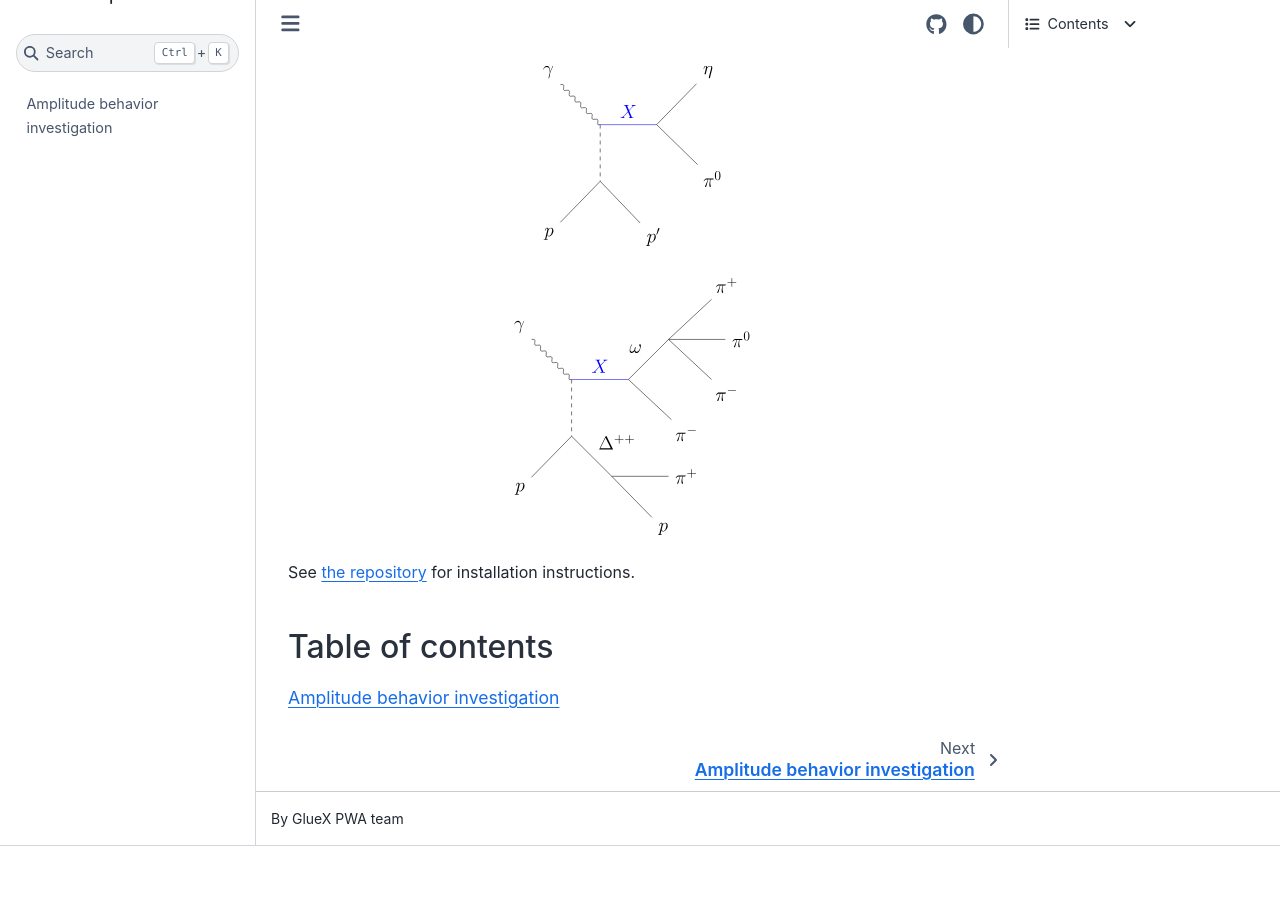
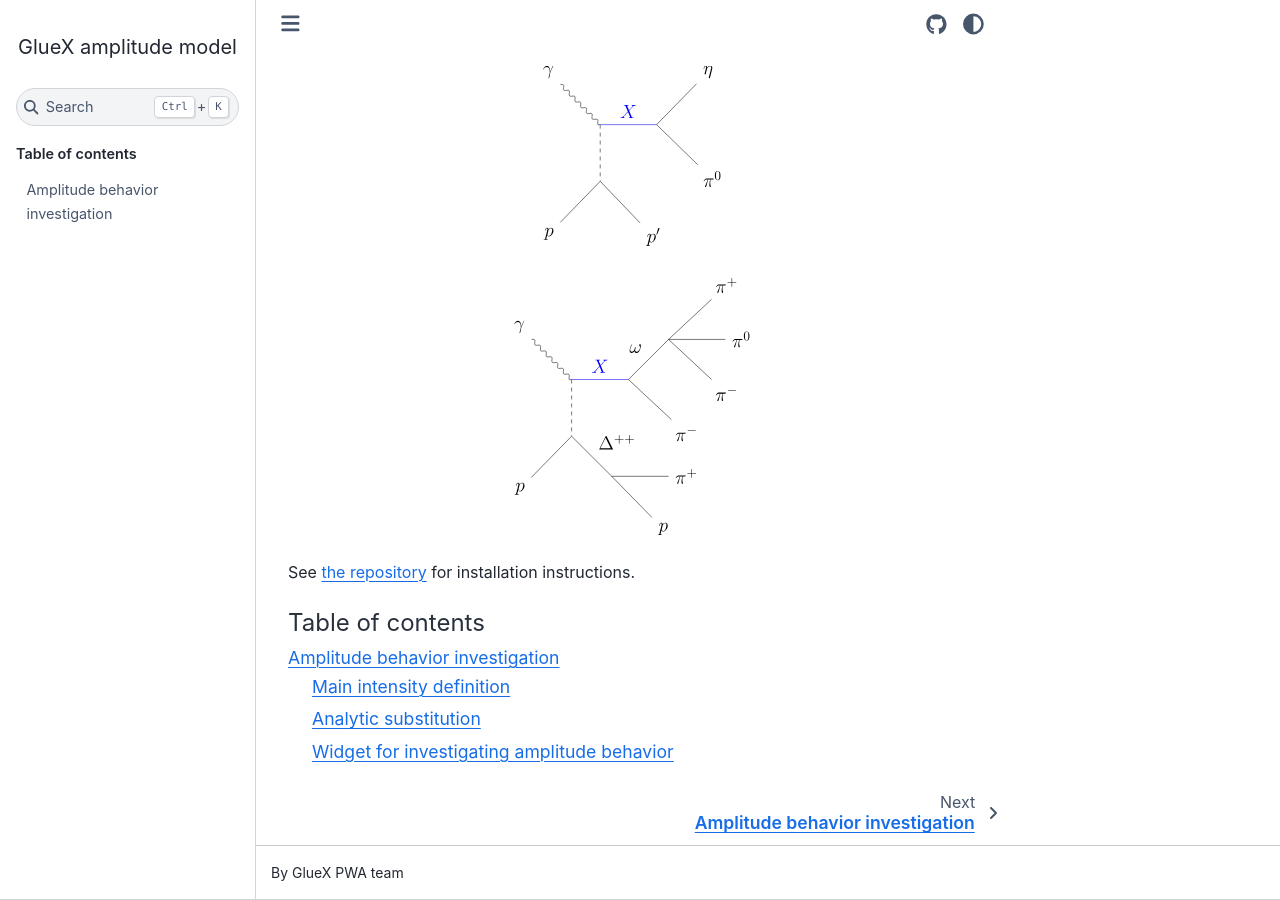
Before and after one commit to ComPWA/gluex-amplitude, a Sphinx documentation site: the page built from docs/index.md, in a window 1280 px wide and 900 px high, scrolled down 581 px. Built offline with Sphinx 7.4.7 and the Sphinx Book theme 1.1.4, drawn with Linux system fonts in a browser that asks for light colours; before the commit the page ends 1427 px from its top, so only the background shows below that.

Commit message:
MAINT: remove `sphinx-external-toc`

````diff
--- a/docs/_toc.yml
+++ /dev/null
@@ -1,4 +0,0 @@
-format: jb-book
-root: index
-chapters:
-  - glob: "*"
--- a/docs/conf.py
+++ b/docs/conf.py
@@ -21,7 +21,6 @@
     "sphinx_codeautolink",
     "sphinx_copybutton",
     "sphinx_design",
-    "sphinx_external_toc",
     "sphinx_togglebutton",
     "sphinx.ext.intersphinx",
 ]
--- a/docs/index.md
+++ b/docs/index.md
@@ -33,7 +33,7 @@
 
 See [the repository](https://github.com/compwa/gluex-amplitude) for installation instructions.
 
-## Table of contents
-
-:::{tableofcontents}
-:::
+```{toctree}
+:caption: Table of contents
+widget
+```
--- a/pyproject.toml
+++ b/pyproject.toml
@@ -30,7 +30,6 @@
     "sphinx-codeautolink[ipython]",
     "sphinx-copybutton",
     "sphinx-design",
-    "sphinx-external-toc",
     "sphinx-togglebutton",
 ]
 jupyter = [
````
Also changed, not shown: 1 other file.
